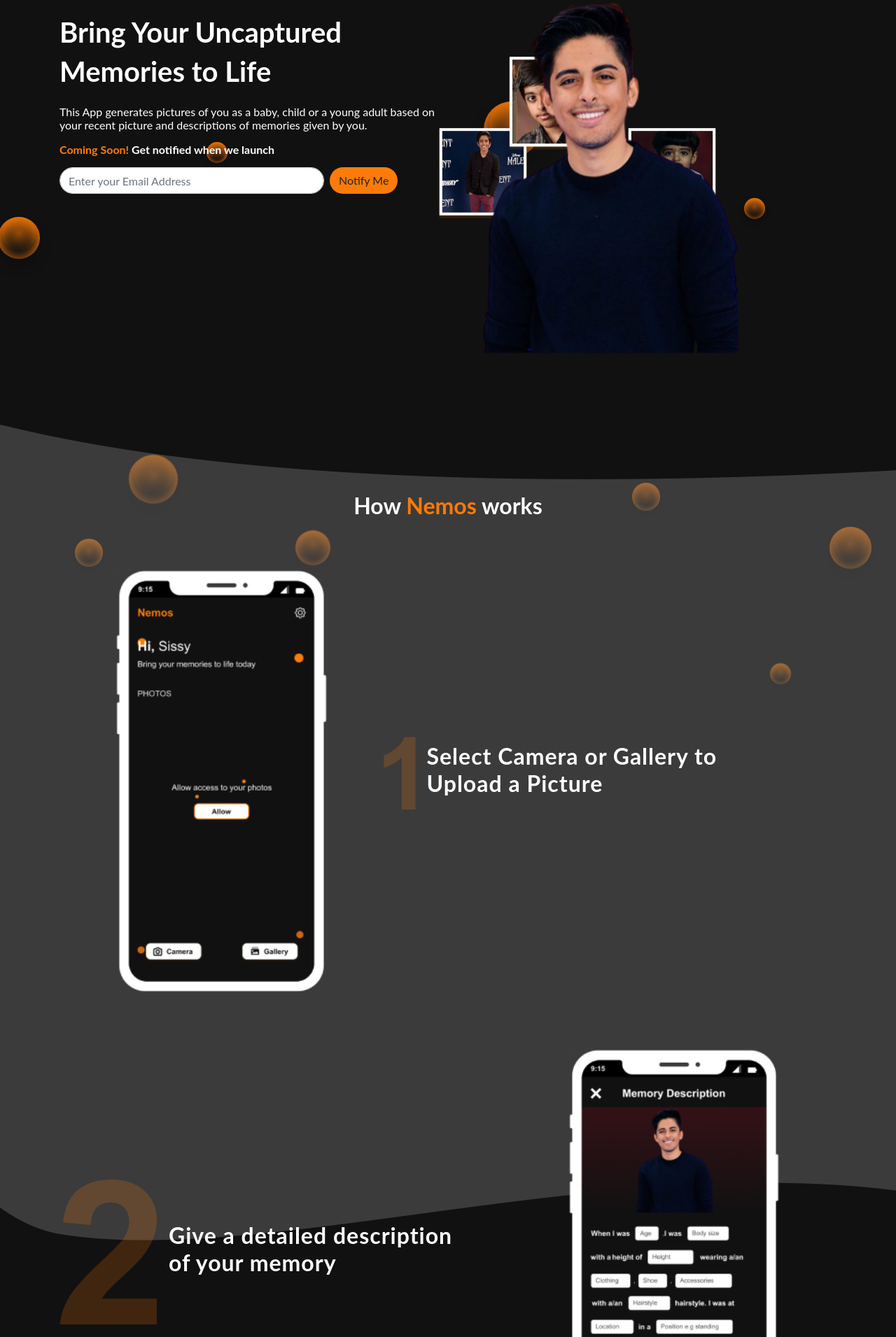
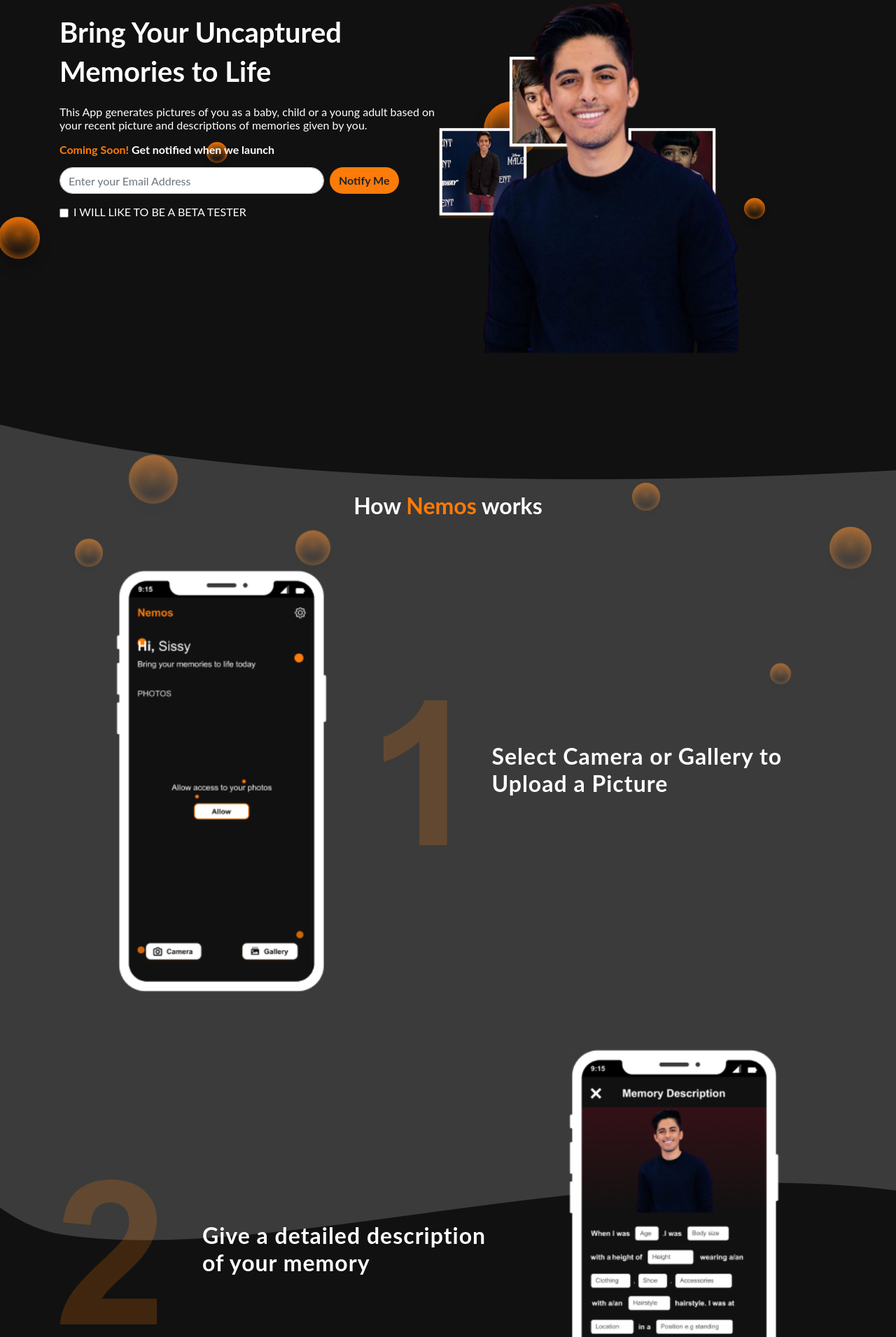
Before and after one commit to RalphLincoln/nemos_project, a PHP site: page / in a window 1280 px wide; the page is wider, and only the part inside the window is pictured. Shown: the part 148-2059 px from the top of that part at 70% size. Run offline with PHP 8.4, Linux system fonts and the light colour scheme; some libraries are stand-ins or nearby versions.

Commit message:
Added some touches to my work

```diff
--- a/includes/footer.php
+++ b/includes/footer.php
@@ -1,6 +1,10 @@
 <!-- THIS SCRIPTS ARE BOOTSTRAP DEPENDENCIES -->
 <script src="./js/jquery-3.4.1.min.js"></script>
 <script src="./js/bootstrap.bundle.min.js" charset="utf-8"></script>
+
+
+<!-- THIS IS FOR THE SWEET ALERT -->
+<script src="https://unpkg.com/sweetalert/dist/sweetalert.min.js"></script>
 
 
 <!-- This SCRIPT is for the AOS Animation -->
@@ -9,6 +13,18 @@
 <script>
     // This is for the AOS animation
     AOS.init();
+
+    // THIS IS FOR THE SUBMIT ALERT
+    $("#submit").click(function() {
+
+        let email = $('#email').val();
+
+        if (email == '') {
+            swal("Field can't be empty", "Please fill the form", "error");
+        } else {
+            swal("Well Done", "You have subscribe to our app. You'll be notified when the app is live!!", "success");
+        }
+    })
 </script>
 </body>
 
--- a/index.php
+++ b/index.php
@@ -20,7 +20,7 @@ require_once 'includes/header.php';
 <section class="mb-5">
     <div class=" container">
         <div class="row">
-            <div class="col-md-6 noPadding mt-5 text-left hero text-white pt-5">
+            <div class="col-md-6 noPadding mt-3 text-left hero text-white pt-5">
                 <h1 style="font-size: 40px;" class="font-weight-bold">Bring Your Uncaptured</h1>
                 <h1 style="font-size: 40px;" class="font-weight-bold">Memories to Life</h1>
                 <p class="pt-3">This App generates pictures of you as a baby, child or a young adult based on your
@@ -36,13 +36,17 @@ require_once 'includes/header.php';
                 <form action="db/conn.php" method="post">
                     <div class="container">
                         <div class="row">
-                            <input type="email" name="email" style="width: 70%;" placeholder="Enter your Email Address" class="form-control input1 rounded-pill mr-2" id="">
-                            <button style="background-color: #FD7B08;" class="btn input1 rounded-pill" type="submit">Notify Me</button>
+                            <input type="email" name="email" id='email' style="width: 70%;" placeholder="Enter your Email Address" class="form-control input1 rounded-pill mr-2" id="">
+                            <button style="background-color: #FD7B08;" id='submit' class="btn input1 font-weight-bold rounded-pill" type="submit">Notify Me</button>
+                            <div class="form-group pt-3 form-check">
+                                <input type="checkbox" class="form-check-input" id="exampleCheck1">
+                                <label class="form-check-label" for="exampleCheck1">I WILL LIKE TO BE A BETA TESTER</label>
+                            </div>
                         </div>
                     </div>
                 </form>
             </div>
-            <div class="col-md-6 mx-auto text-center heroImages">
+            <div class="col-md-6 text-center heroImages">
                 <img style="width: 18%; left: 16px; " src="./images/Karan-Brar-during-the-world-premiere-of-Disney-s-Maleficent-in-2014 1.png" class="animi baby3Iphone position-absolute karan img-fluid" alt="">
                 <img style="width: 18%; right: 128px; bottom: 370px; left: 200px;" src="./images/Baby 1.png" class="img-fluid baby1Iphone animi baby position-absolute" alt="">
                 <img style="width: 18%; right: 50px;" src="./images/Babiest 1.png" class="animi img-fluid baby2Iphone babiest position-absolute" alt="">
@@ -73,17 +77,17 @@ require_once 'includes/header.php';
 <!-- THIS IS NUMBER ONE AND TWO SECTION -->
 
 <div style="background-image: url(./images/Rectangle.png); height: fit-content; background-repeat: no-repeat;">
-    <div class="container mt-5 pt-2">
+    <div data-aos="fade-up-right" data-aos-duration="1000" class="container mt-5 pt-2">
         <h2 class="text-center font-weight-bold mt-5 pt-5 text-white">How <span style="color: #FD7B08;">Nemos</span>
             works
         </h2>
         <div class="row mx-auto text-center mt-5">
             <div class="col-md-5">
-                <img data-aos="fade-up-right" data-aos-duration="3000" style="width: 70%;" src="./images/iPhone 11 Pro Outline.png" class="img-fluid mt-4 text-right" alt="">
+                <img style="width: 70%;" src="./images/iPhone 11 Pro Outline.png" class="img-fluid mt-4 text-right" alt="">
             </div>
-            <div data-aos-duration="3000" data-aos="fade-left" class="col-md-7 d-flex align-items-center">
+            <div class="col-md-7 d-flex align-items-center">
                 <div class="row">
-                    <img src="./images/1.png" class="img-fluid mage numImage" alt="">
+                    <img src="./images/1.png" class="img-fluid mr-5 mage numImage" alt="">
                     <h2 style="letter-spacing: 1px;" class="font-weight-bold texti text-left text-white d-flex align-items-center pl-3">
                         Select Camera or
                         Gallery
@@ -94,19 +98,19 @@ require_once 'includes/header.php';
     </div>
 
     <!-- THIS IS NUMBER TWO -->
-    <section class="">
+    <section data-aos="fade-down" data-aos-duration="1000" class="">
         <div class="container mt-5 pt-2">
             <div class="row mx-auto text-center t-5">
-                <div data-aos="fade-down" data-aos-duration="3000" class="col-md-7 d-flex align-items-center">
+                <div class="col-md-7 d-flex align-items-center">
                     <div class="row">
-                        <img src="./images/2.png" class="img-fluid numImage" alt="">
+                        <img src="./images/2.png" class="img-fluid mr-5 numImage" alt="">
                         <h2 style="letter-spacing: 1px;" class="font-weight-bold texti text-white text-left d-flex align-items-center pl-3">Give
                             a
                             detailed
                             description <br> of your memory </h2>
                     </div>
                 </div>
-                <div data-aos="fade-up-right" data-aos-duration="3000" class="col-md-5">
+                <div class="col-md-5">
                     <img src="./images/iPhone 11 Pro Outline (1).png" style="width: 70%;" class=" img-fluid mt-4
                             text-right" alt="">
                 </div>
@@ -120,17 +124,16 @@ require_once 'includes/header.php';
 
 <!-- THIS IS NUMBER THREE -->
 
-<section class="">
+<section data-aos="fade-down" data-aos-duration="1000" class="">
     <div class="container mt-5 pt-2">
         <div class="row mx-auto text-center mt-5">
-
-            <div data-aos="fade-up-right" data-aos-duration="3000" class="col-md-5">
+            <div class="col-md-5">
                 <img src="./images/iPhone 11 Pro Outline (2).png" style="width: 70%;" class=" img-fluid mt-4
                             text-right" alt="">
             </div>
-            <div data-aos="fade-down" data-aos-duration="3000" class="col-md-7 d-flex align-items-center">
+            <div class="col-md-7 d-flex align-items-center">
                 <div class="row">
-                    <img src="./images/3.png" class="img-fluid numImage" alt="">
+                    <img src="./images/3.png" class="img-fluid mr-3 numImage" alt="">
                     <h2 style="letter-spacing: 1px;" class="font-weight-bold texti text-white d-flex text-left align-items-center pl-3">Scroll
                         through
                         the
@@ -148,19 +151,19 @@ require_once 'includes/header.php';
 <!-- THIS IS NUMBER FOUR AND FIVE SECTION -->
 
 <div style="background-image: url(./images/Rectangle.png); height: fit-content; background-repeat: no-repeat;">
-    <section class="">
+    <section data-aos-duration="1000" data-aos="fade-left" class="">
         <div class="container mt-5 pt-4">
             <div class="row mx-auto text-center t-5">
-                <div data-aos="fade-down" data-aos-duration="3000" class="col-md-7 d-flex align-items-center">
+                <div class="col-md-7 d-flex align-items-center">
                     <div class="row">
-                        <img src="./images/4.png" class="img-fluid numImage" alt="">
+                        <img src="./images/4.png" class="img-fluid mr-3 numImage" alt="">
                         <h2 style="letter-spacing: 1px;" class="font-weight-bold texti text-white text-left d-flex align-items-center pl-3">
                             Explore the different edit <br> options you have till you are <br> satisfied with your
                             picture
                         </h2>
                     </div>
                 </div>
-                <div data-aos="fade-up-right" data-aos-duration="3000" class="col-md-5">
+                <div data-aos="fade-up-right" data-aos-duration="1000" class="col-md-5">
                     <img src="./images/iPhone 11 Pro Outline (3).png" style="width: 70%;" class=" img-fluid mt-4
                             text-right" alt="">
                 </div>
@@ -168,14 +171,14 @@ require_once 'includes/header.php';
         </div>
     </section>
 
-    <div class="container mt-5 pt-4">
+    <div data-aos="fade-up-right" data-aos-duration="1000" class="container mt-5 pt-4">
         <div class="row mx-auto text-center mt-5">
             <div class="col-md-5">
-                <img data-aos="fade-up-right" data-aos-duration="3000" style="width: 70%;" src="./images/iPhone 11 Pro Outline (4).png" class="img-fluid mt-4 text-right" alt="">
+                <img style="width: 70%;" src="./images/iPhone 11 Pro Outline (4).png" class="img-fluid mt-4 text-right" alt="">
             </div>
-            <div data-aos-duration="3000" data-aos="fade-left" class="col-md-7 d-flex align-items-center">
+            <div class="col-md-7 d-flex align-items-center">
                 <div class="row">
-                    <img src="./images/5.png" class="img-fluid numImage" alt="">
+                    <img src="./images/5.png" class="img-fluid mr-5 numImage" alt="">
                     <h2 style="letter-spacing: 1px;" class="font-weight-bold text-left texti text-white d-flex align-items-center pl-3">
                         Click on save to save your <br> picture </h2>
                 </div>
@@ -196,18 +199,18 @@ require_once 'includes/header.php';
 
 <!-- THIS IS NUMBER SIX -->
 
-<section class="">
+<section data-aos="fade-down" data-aos-duration="1000" class="">
     <div class="container mt-5 pt-2">
         <div class="row mx-auto text-center t-5">
-            <div data-aos="fade-down" data-aos-duration="3000" class="col-md-7 d-flex align-items-center">
+            <div class="col-md-7 d-flex align-items-center">
                 <div class="row">
-                    <img src="./images/6.png" class="img-fluid numImage" alt="">
+                    <img src="./images/6.png" class="img-fluid mr-3 numImage" alt="">
                     <h2 style="letter-spacing: 1px;" class="font-weight-bold text-white texti text-left d-flex align-items-center pl-3">
                         Share your picture to friends <br> and family on your social <br> media
                     </h2>
                 </div>
             </div>
-            <div data-aos="fade-up-right" data-aos-duration="3000" class="col-md-5">
+            <div class="col-md-5">
                 <img src="./images/iPhone 11 Pro Outline (5).png" style="width: 70%;" class=" img-fluid mt-4
                             text-right" alt="">
             </div>
@@ -231,7 +234,7 @@ require_once 'includes/header.php';
             <form method="post" action="db/conn.php">
                 <div class="row pt-3">
                     <div class="text-right ml-auto" style="width: 60%;">
-                        <div class="form-froup">
+                        <div class="mr-4 form-froup">
                             <input class="form-control rounded-pill" placeholder="Enter your Email Addres" type="email">
                         </div>
                     </div>
```
Also changed, not shown: db/conn.php (+6 -2 lines), images/1.png.
